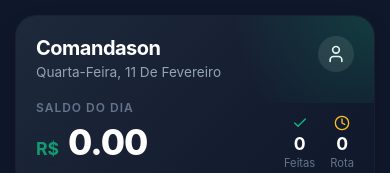
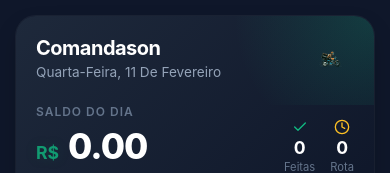
Before and after one commit to RianCavalcante/comandason, a React (Vite) app: page / in a window 390 px wide. Shown: the top 173 px of the page. Built offline with nearby package versions, Linux system fonts and the light colour scheme.

Commit message:
feat: logo integrada, favicon, UI responsivo, nav arredondada

```diff
--- a/index.html
+++ b/index.html
@@ -2,9 +2,9 @@
 <html lang="pt-BR">
   <head>
     <meta charset="UTF-8" />
-    <link rel="icon" type="image/svg+xml" href="/vite.svg" />
-    <meta name="viewport" content="width=device-width, initial-scale=1.0" />
-    <title>comandason</title>
+    <link rel="icon" type="image/png" href="/logo.png" />
+    <meta name="viewport" content="width=device-width, initial-scale=1.0, viewport-fit=cover" />
+    <title>Comandason</title>
   </head>
   <body>
     <div id="root"></div>
--- a/src/components/Dashboard.tsx
+++ b/src/components/Dashboard.tsx
@@ -60,8 +60,8 @@ const Dashboard: React.FC = () => {
                         <h1 className="app-title">Comandason</h1>
                         <p className="date-display">{format(new Date(), "EEEE, d 'de' MMMM", { locale: ptBR })}</p>
                     </div>
-                    <div className="user-avatar">
-                        <User size={20} />
+                    <div className="app-logo">
+                        <img src="/logo.png" alt="Comandason" />
                     </div>
                 </div>
 
--- a/src/index.css
+++ b/src/index.css
@@ -417,14 +417,18 @@ button {
   text-transform: capitalize;
 }
 
-.user-avatar {
-  background: rgba(255, 255, 255, 0.1);
-  padding: 8px;
-  border-radius: 50%;
-  color: #fff;
-  display: flex;
-  align-items: center;
-  justify-content: center;
+.app-logo {
+  width: 48px;
+  height: 48px;
+  border-radius: 12px;
+  overflow: hidden;
+  flex-shrink: 0;
+}
+
+.app-logo img {
+  width: 100%;
+  height: 100%;
+  object-fit: contain;
 }
 
 .stats-grid {
--- a/vite.config.ts
+++ b/vite.config.ts
@@ -8,28 +8,28 @@ export default defineConfig({
     react(),
     VitePWA({
       registerType: 'autoUpdate',
-      includeAssets: ['favicon.ico', 'apple-touch-icon.png', 'masked-icon.svg'],
+      includeAssets: ['logo.png'],
       manifest: {
         name: 'Comandason',
         short_name: 'Comandason',
         description: 'Scanner de comandas para motoboys',
-        theme_color: '#1a1a1a', // Dark theme
-        background_color: '#1a1a1a',
+        theme_color: '#0f172a',
+        background_color: '#0f172a',
         display: 'standalone',
         orientation: 'portrait',
         icons: [
           {
-            src: 'pwa-192x192.png',
+            src: 'logo.png',
             sizes: '192x192',
             type: 'image/png'
           },
           {
-            src: 'pwa-512x512.png',
+            src: 'logo.png',
             sizes: '512x512',
             type: 'image/png'
           },
           {
-            src: 'pwa-512x512.png',
+            src: 'logo.png',
             sizes: '512x512',
             type: 'image/png',
             purpose: 'any maskable'
```
Also changed, not shown: public/logo.png (added).
